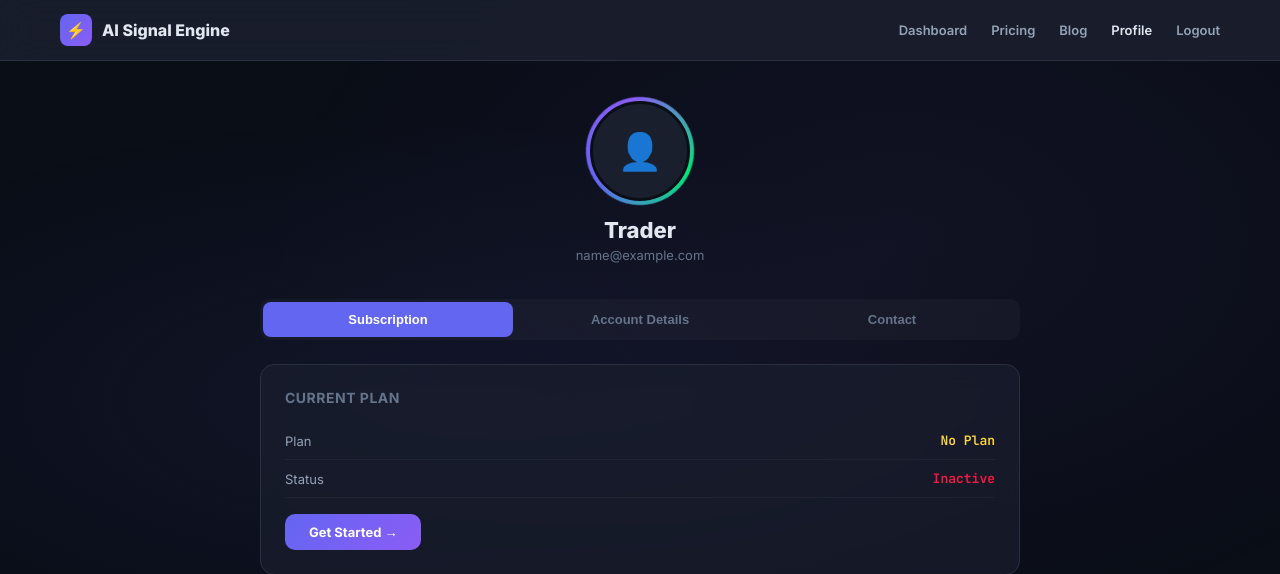
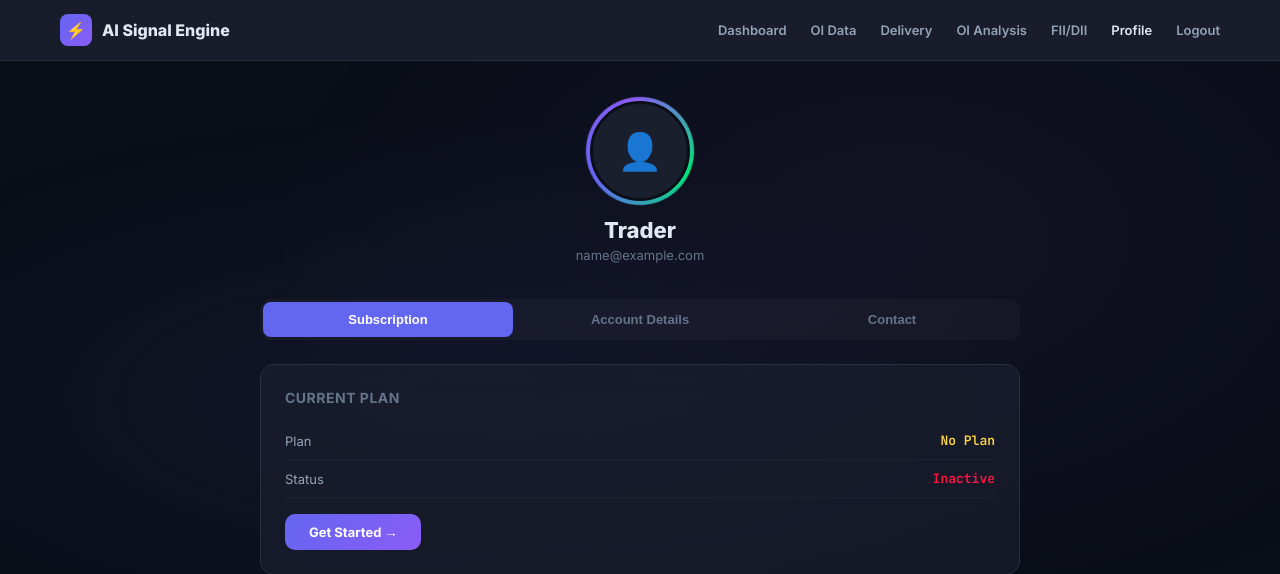
Before and after one commit to prateeekphukar/OBstats, a Flask app: page /profile in a window 1280 px wide. Shown: the top 574 px of the page. Run offline with Flask 3, Linux system fonts and the light colour scheme; the visitor is signed in with stand-in values (Sample User, id 1); data that the repository does not hold is empty.

Commit message:
Fix profile page: null safety for created_at, add unified navbar links

```diff
--- a/src/live/templates/profile.html
+++ b/src/live/templates/profile.html
@@ -329,8 +329,10 @@
             <a href="/" class="nav-logo"><span>⚡</span> AI Signal Engine</a>
             <div class="nav-links">
                 <a href="/">Dashboard</a>
-                <a href="/pricing">Pricing</a>
-                <a href="/blog">Blog</a>
+                <a href="/oi-data">OI Data</a>
+                <a href="/delivery-data">Delivery</a>
+                <a href="/oi-change">OI Analysis</a>
+                <a href="/fii-dii">FII/DII</a>
                 <a href="/profile" class="active">Profile</a>
                 <a href="/logout">Logout</a>
             </div>
@@ -409,7 +411,7 @@
                 </div>
                 <div class="info-row">
                     <div class="label">Member Since</div>
-                    <div class="value">{{ user.created_at.strftime('%d %b %Y') }}</div>
+                    <div class="value">{{ user.created_at.strftime('%d %b %Y') if user.created_at else 'N/A' }}</div>
                 </div>
                 <div class="info-row">
                     <div class="label">Auth Method</div>
```
